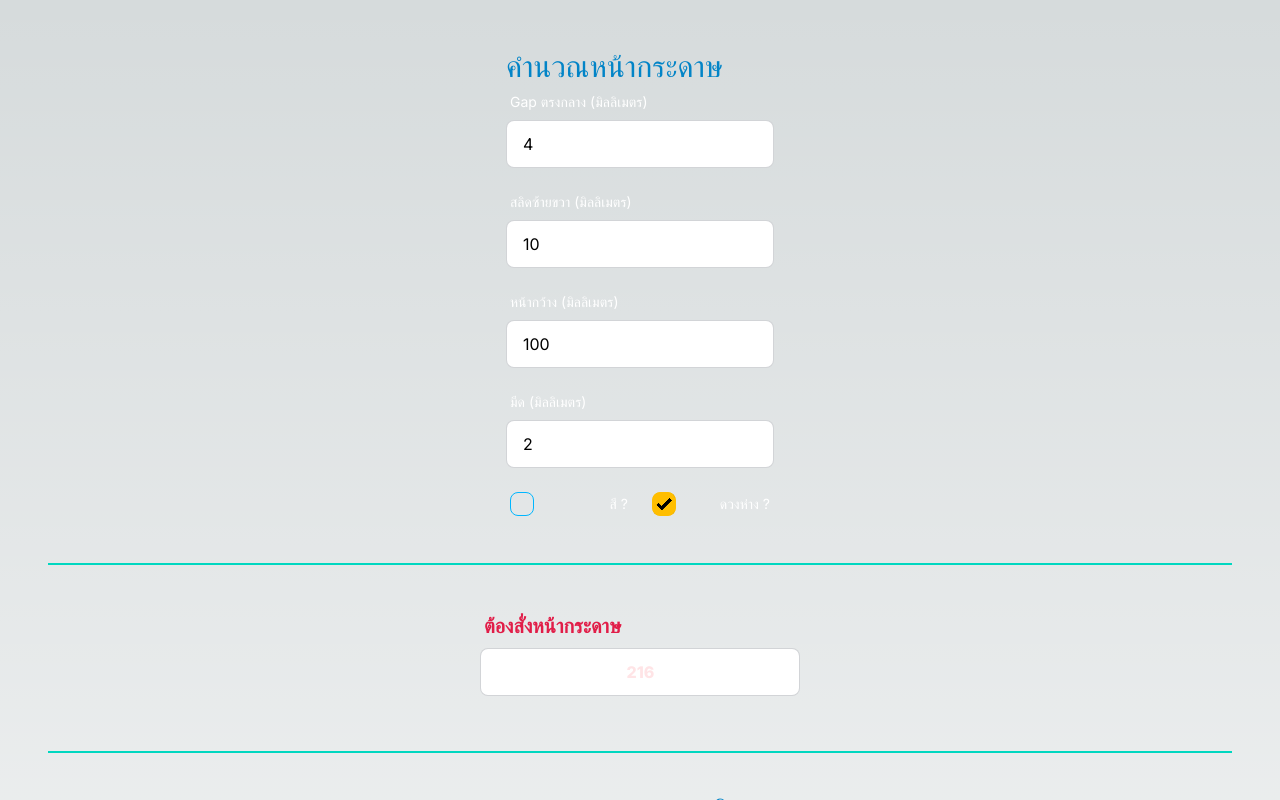
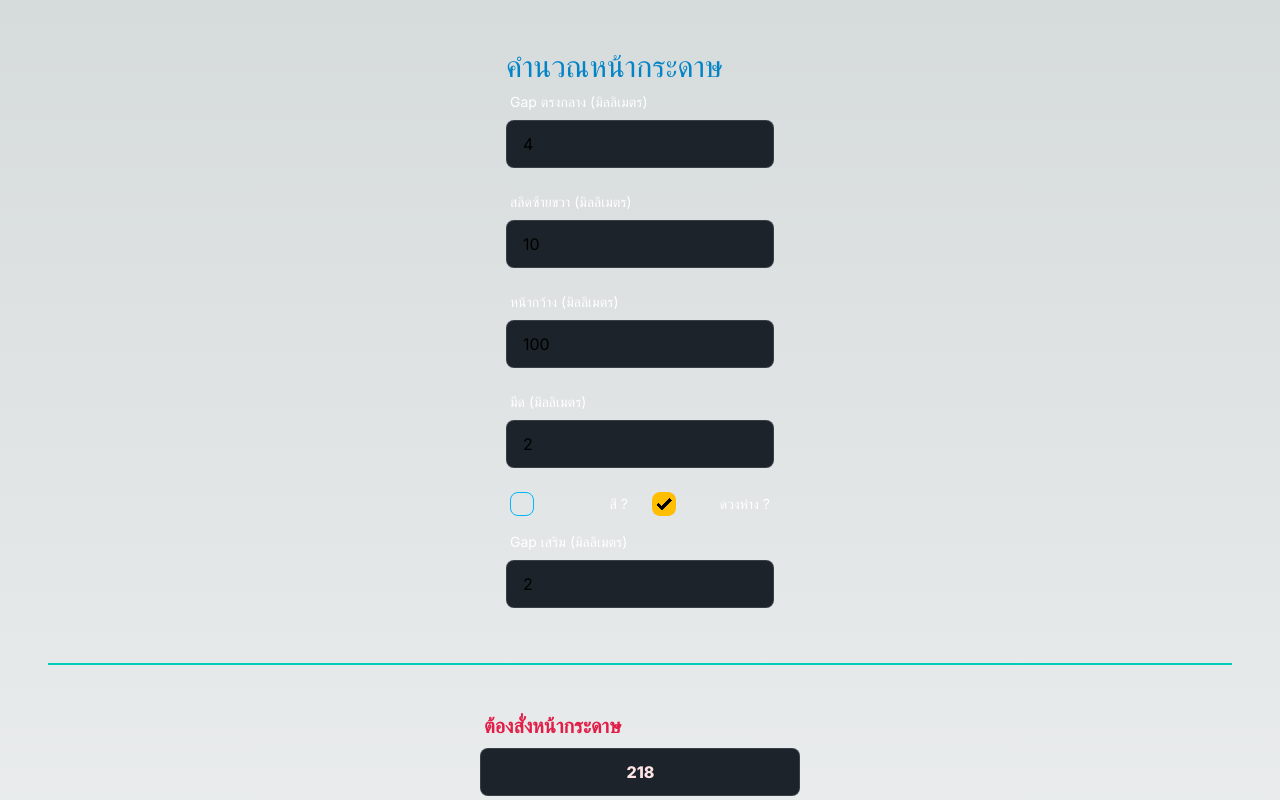
Before and after one commit to Nuttiwut-Simsiri/PaperCalculator, a Next.js app: page / in a window 1280 px wide. Both pictures are taken after a click on the label "ดวงห่าง ?". Shown: the top 800 px of the page. Built offline with nearby package versions, Linux system fonts and the light colour scheme.

Commit message:
Add extend gap

```diff
--- a/src/app/layout.tsx
+++ b/src/app/layout.tsx
@@ -15,7 +15,7 @@ export default function RootLayout({
   children: React.ReactNode;
 }>) {
   return (
-    <html lang="en">
+    <html lang="en" data-theme="dark">
       <body className={inter.className}>{children}</body>
     </html>
   );
--- a/src/app/page.tsx
+++ b/src/app/page.tsx
@@ -20,7 +20,7 @@ export default function Home() {
 
   const [paperWR, setPaperWR] = useState(100);
 
-
+  const [extendedGap, setExtendedGap] = useState(2);
 
 
   const [paperH, setPaperH] = useState(5);
@@ -47,9 +47,9 @@ export default function Home() {
   useEffect(() => {
     var color_factor = isColor ? 4 : 0
     var gap_factor = isNeedMoreGap ? 2 : 0
-    var temp = (paperW * cutterSize) + centerGap + slidLR + color_factor + gap_factor
+    var temp = (paperW * cutterSize) + centerGap + slidLR + color_factor + gap_factor + extendedGap
     setPaperWR(temp)
-  }, [centerGap, slidLR, paperW, cutterSize, isColor, isNeedMoreGap])
+  }, [centerGap, slidLR, paperW, cutterSize, isColor, isNeedMoreGap, extendedGap])
 
   useEffect(() => {
     if (prodQ <= 0) return
@@ -127,7 +127,22 @@ export default function Home() {
               </label>
             </div>
           </div>
+
+
         </div>
+        {
+            isNeedMoreGap ?
+              <label className="form-control w-full max-w-xs">
+                <div className="label">
+                  <span className="label-text text-white">Gap เสริม (มิลลิเมตร)</span>
+                </div>
+                <input type="number" defaultValue={extendedGap} placeholder="ขนาดหน้ากว้าง" className="input input-bordered w-full max-w-xs" onChange={(e) => setExtendedGap(Number(e.target.value))} />
+                <div className="label">
+                </div>
+              </label>
+
+              : <></>
+          }
 
       </div>
 
@@ -141,6 +156,14 @@ export default function Home() {
         <div className="label">
         </div>
       </label>
+
+      {/* <div className="grid grid-cols-4 gap-4">
+        {
+          Array.from({length: 16}, (_, index) => index + 1).map(el => {
+            return <div className='card bg-gray-700 w-48 text-center p-4 rounded-sm shadow-md'> {el} </div>
+          })
+        }
+      </div> */}
 
       <div className="divider divider-accent"></div>
 
@@ -208,7 +231,7 @@ export default function Home() {
               return (
                 <div className="label gap-2" key={el.paperT}>
                   <span className="label-text text-sm text-rose-300"> {el.paperT} </span>
-                  <input type="number" defaultValue={el.orderQ} className="input input-bordered w-full max-w-xs text-rose-100 font-extrabold text-center" readOnly={true} />
+                  <input type="number" value={el.orderQ} className="input input-bordered w-full max-w-xs text-rose-100 font-extrabold text-center" readOnly={true} />
                 </div>
               )
             })
--- a/tailwind.config.ts
+++ b/tailwind.config.ts
@@ -21,5 +21,8 @@ const config: Config = {
   plugins: [
     require('daisyui'),
   ],
+  daisyui: {
+    themes: ["dark"],
+  },
 };
 export default config;
```
